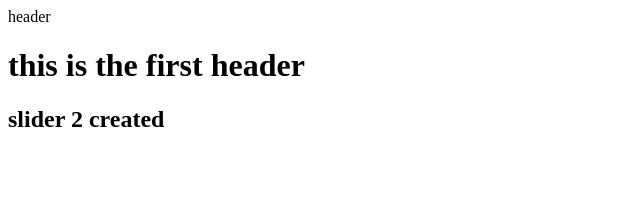
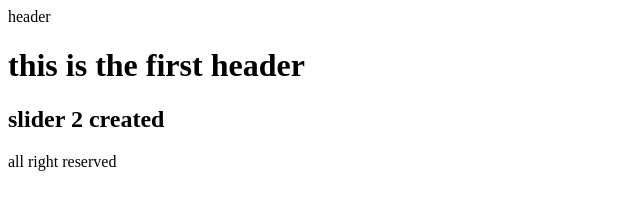
Before and after one commit to M-Hussain-Rezaie/git-project, a plain HTML site: page index.html in a window 1280 px wide. Shown: the whole page, without its empty margins (0-640 px from the left). Drawn offline with Linux system fonts and the light colour scheme.

Commit message:
change the footer

```diff
--- a/index.html
+++ b/index.html
@@ -18,7 +18,7 @@
 
     </div>
     <footer>
-        <footer></footer>
+        all right reserved
     </footer>
 </body>
 </html>
```
